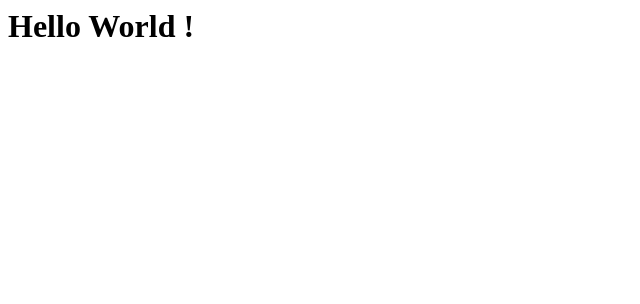
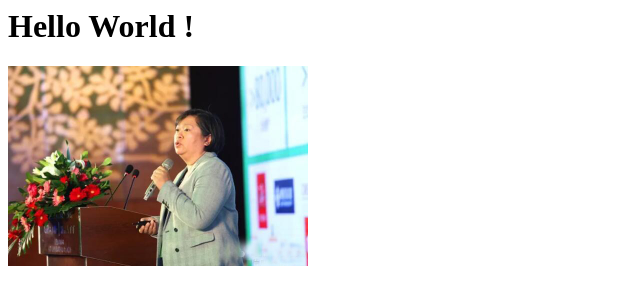
Before and after one commit to louisewong/MITlouisewonghy.github.io, a plain HTML site: page index.html in a window 1280 px wide. Shown: the whole page, without its empty margins (0-640 px from the left). Drawn offline with Linux system fonts and the light colour scheme.

Commit message:
add image

```diff
--- a/index.html
+++ b/index.html
@@ -1,4 +1,7 @@
 <html>
    <h1>Hello World ! </h1>
+   <div>
+      <img src = "Louise.jpg" height = "200">
+   </div>
 
 <html>
```
Also changed, not shown: Louise.jpg (added).
